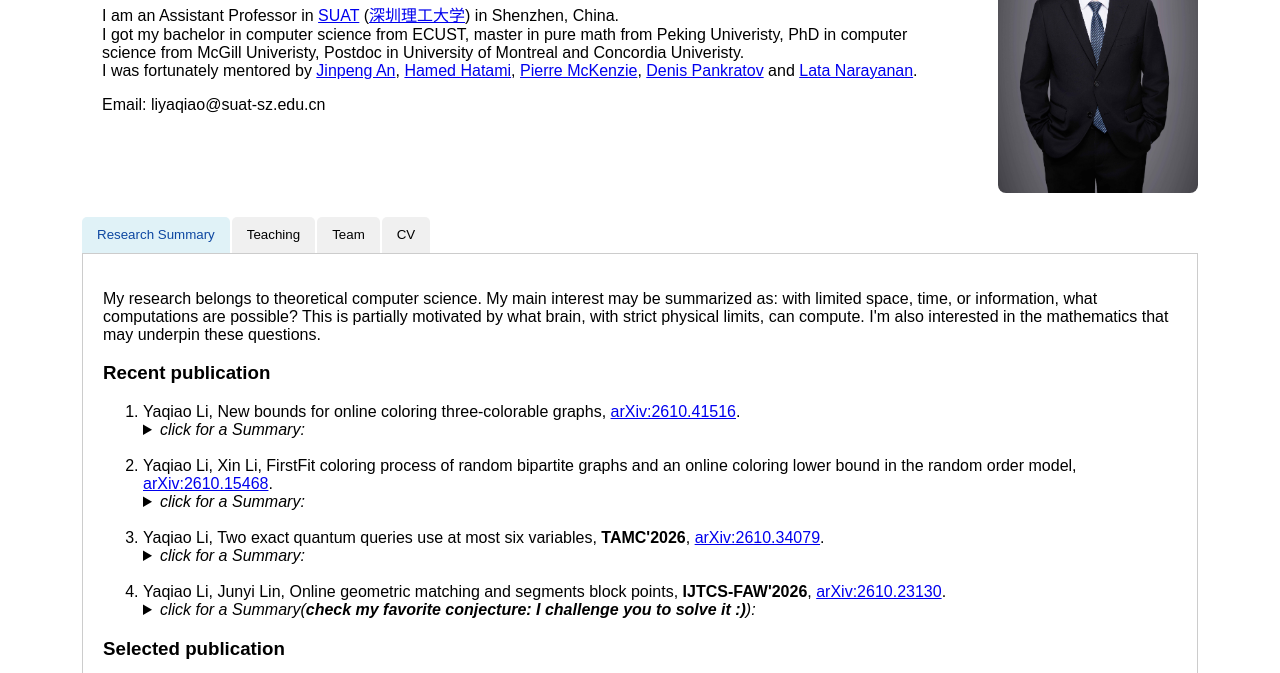
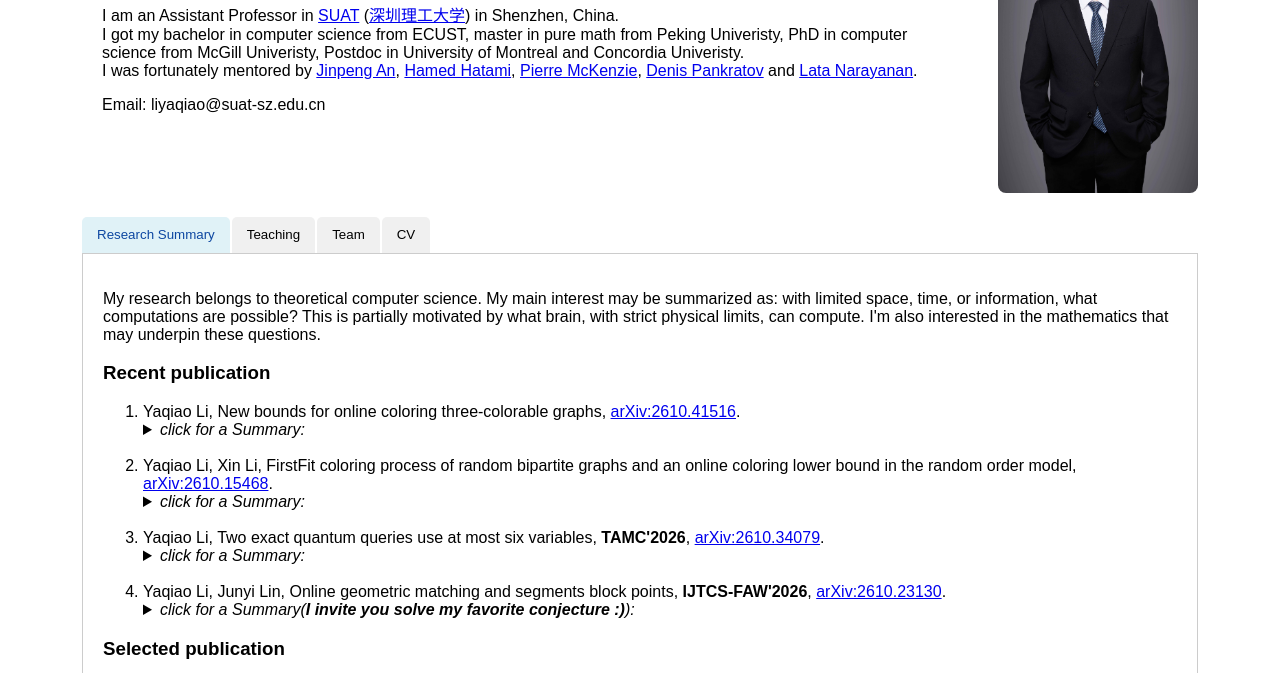
Before and after one commit to li-ya-qiao/li-ya-qiao.github.io, a plain HTML site: page index.html in a window 1280 px wide. Shown: the part 127-800 px from the top of the page. Drawn offline with Linux system fonts and the light colour scheme.

Commit message:
Update index.html

```diff
--- a/index.html
+++ b/index.html
@@ -239,7 +239,7 @@
                         <a href="https://arxiv.org/abs/2610.23130" target="_blank">arXiv:2610.23130</a>.
                         <i>
                         <details>
-                            <summary>click for a Summary(<strong>check my favorite conjecture: I challenge you to solve it :)</strong>):</summary>
+                            <summary>click for a Summary(<strong>I invite you solve my favorite conjecture :)</strong>):</summary>
                             <p><strong>We define a new geometric arrangement extremal problem</strong> and show it is the math problem describing the performance of Greedy in online geometric matching problems. As a result, we show relaxing crossing constraints, a little surprisingly, does not and may even hurt the performance of Greedy. A specially elegant construction demonstrating such phenomenon is given below. There also might be a possible connection between our geometric arrangement extremal problem and Ramsey numbers R(3,t).</p>
                             <div class="research-images-container">
                                 <figure class="research-image">
```
